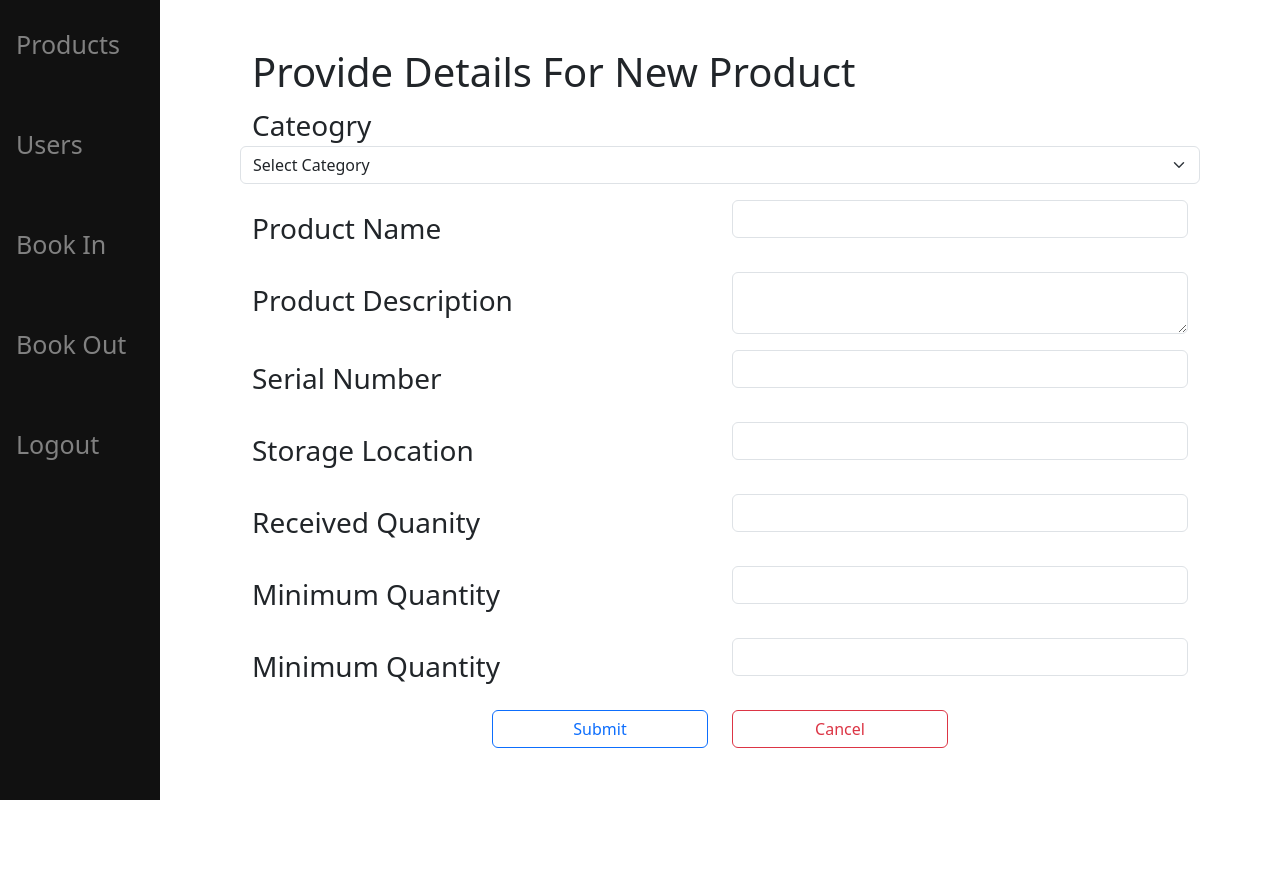
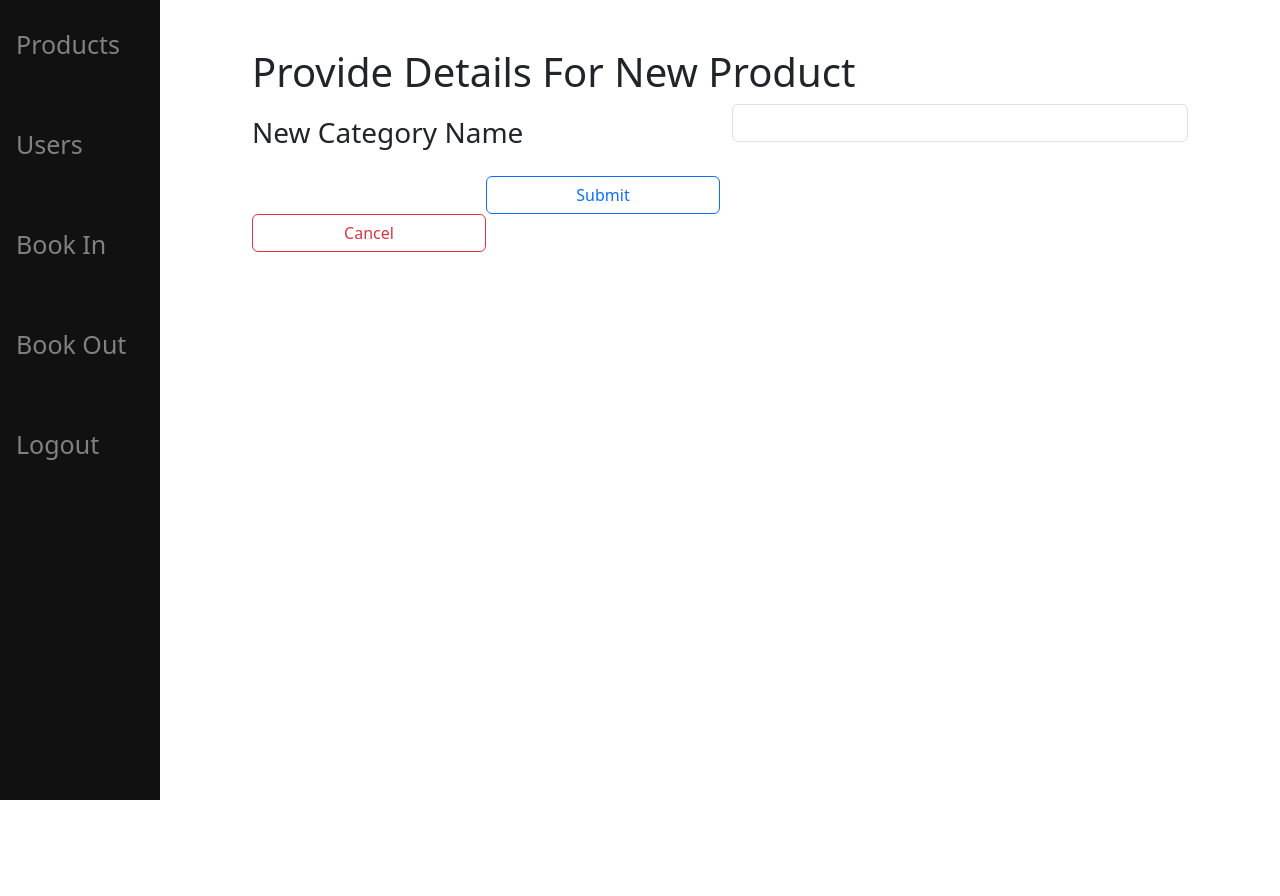
Before and after one commit to harryseansmith99/final-year-project, a PHP site: page /addCategory.php in a window 1280 px wide. After the commit the page ends 800 px from the top, so only its background shows below. Run offline with PHP 8.4, Linux system fonts and the light colour scheme; data that the repository does not hold is empty.

Commit message:
form input for new cat name, delete every other entry except submit and cancel

```diff
--- a/addCategory.php
+++ b/addCategory.php
@@ -34,64 +34,14 @@
                     ";
                 }
                 ?>
-                <form action="addProduct.php" method="post">
+                <form action="addCategory.php" method="post">
                     <div class="row mb-3">
-                        <label >Cateogry</label>
-                        <select name="categorySelect" class="form-select form-select-md">
-                            <option value="<?php echo $categorySelect;?>">Select Category</option>
-                            <?php include "includes/getCategories.php"; ?>
-                        </select>
-                    </div>
-                    <div class="row mb-3">
-                        <label class="col-sm col-form-label">Product Name</label>
+                        <label class="col-sm col-form-label">New Category Name</label>
                         <br>
                         <div class="col-sm-6">
-                            <input type="text" class="form-control" name="newProductName" value="<?php echo $newProductName;?>">
+                            <input type="text" class="form-control" name="newCategoryName" value="<?php echo $newCategoryName;?>">
                         </div>
                     </div>
-                    <div class="row mb-3">
-                        <label class="col-sm col-form-label">Product Description</label>
-                        <br>
-                        <div class="col-sm-6">
-                            <textarea class="form-control" name="newProductDescription" value="<?php echo $newProductDescription;?>"></textarea>
-                        </div>
-                    </div>
-                    <div class="row mb-3">
-                        <label class="col-sm col-form-label">Serial Number</label>
-                        <br>
-                        <div class="col-sm-6">
-                            <input type="text" class="form-control" name="newSerialNumber" value="<?php echo $newSerialNumber;?>">
-                        </div>
-                    </div>
-                    <div class="row mb-3">
-                        <label class="col-sm col-form-label">Storage Location</label>
-                        <br>
-                        <div class="col-sm-6">
-                            <input type="text" class="form-control" name="storageLocationToAdd" value="<?php echo $storageLocationToAdd;?>">
-                        </div>
-                    </div>
-                    <div class="row mb-3">
-                        <label class="col-sm col-form-label">Received Quanity</label>
-                        <br>
-                        <div class="col-sm-6">
-                            <input type="text" class="form-control" name="receivedQuantity" value="<?php echo $receivedQuantity;?>">
-                        </div>
-                    </div>
-                    <div class="row mb-3">
-                        <label class="col-sm col-form-label">Minimum Quantity</label>
-                        <br>
-                        <div class="col-sm-6">
-                            <input type="text" class="form-control" name="possibleMinimumQuantity" value="<?php echo $possibleMinumumQuantity;?>">
-                        </div>
-                    </div>
-                    <div class="row mb-3">
-                        <label class="col-sm col-form-label">Minimum Quantity</label>
-                        <br>
-                        <div class="col-sm-6">
-                            <input type="text" class="form-control" name="possibleMaximumQuantity" value="<?php echo $possibleMaximumQuantity;?>">
-                        </div>
-                    </div>
-                    <div class="row mb-3">
                         <div class="offset-sm-3 col-sm-3 d-grid">
                             <button type="submit" class="btn btn-outline-primary">Submit</button>
                         </div>
```
